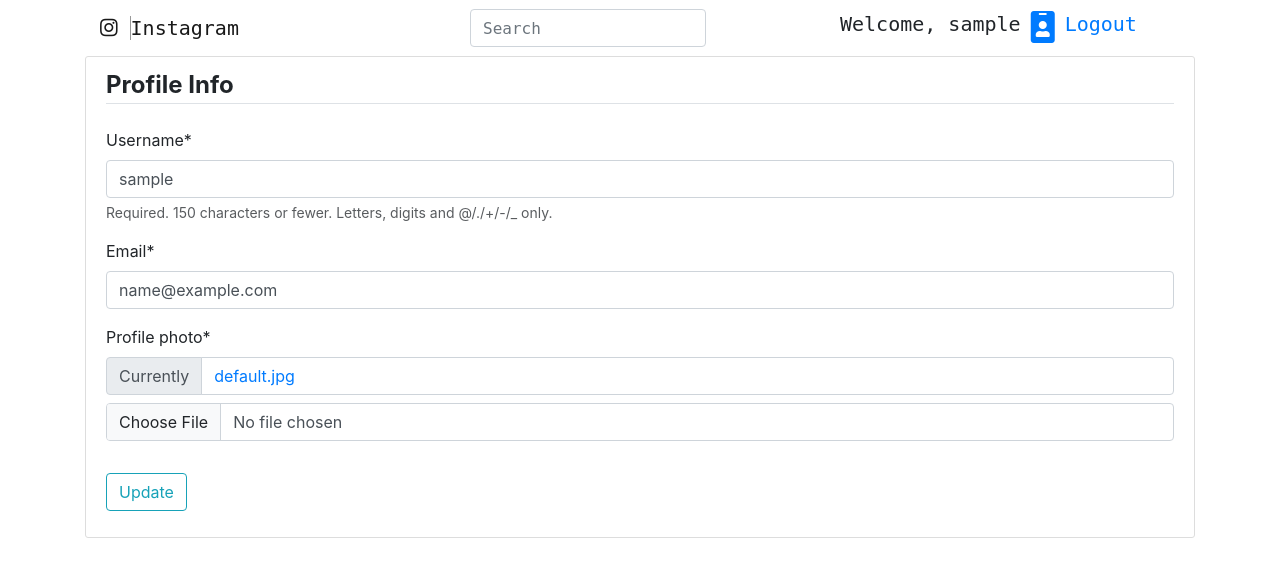
After one commit to aust1inn/insta-aust, a Django app: page /update_profile/ in a window 1280 px wide. The commit adds this page. Shown: the top 577 px of the page. Run offline with Django 3.2, Linux system fonts and the light colour scheme; the visitor is signed in with stand-in values (Sample User, id 1); some libraries are stand-ins or nearby versions; some web fonts are replaced.

Commit message:
sets up page for updating user profile

```diff
--- a/instagram/urls.py
+++ b/instagram/urls.py
@@ -25,6 +25,7 @@
     path('admin/', admin.site.urls),
     url(r'',include('images.urls')),
     path('profile/', user_views.profile, name='profile'),
+    path('update_profile/', user_views.update_profile, name='update_profile'),
     path('register/', user_views.register, name='register'),
     path('login/', auth_views.LoginView.as_view(template_name='users/login.html'), name='login'),
     path('logout/', auth_views.LogoutView.as_view(template_name='users/logout.html'), name='logout'),
--- a/users/forms.py
+++ b/users/forms.py
@@ -22,4 +22,4 @@
 class ProfileUpdateForm(forms.ModelForm):
     class Meta:
         model = Profile
-        fields = ['image']
+        fields = ['profile_photo']
--- a/users/models.py
+++ b/users/models.py
@@ -1,5 +1,7 @@
 from django.db import models
 from django.contrib.auth.models import User
+from PIL import Image
+
 
 
 # Create your models here.
@@ -22,6 +24,15 @@
         profile = Profile.objects.filter(user__username__icontains=search_term)
         return profile
 
+    def save(self):
+        super().save()
+
+        img = Image.open(self.image.path)
+
+        if img.height > 300 or img.width > 300:
+            output_size = (300, 300)
+            img.thumbnail(output_size)
+            img.save(self.image.path)
 
 
 class Image(models.Model):
--- a/users/templates/users/profile.html
+++ b/users/templates/users/profile.html
@@ -9,7 +9,7 @@
         <div class="media-body">
           <h2 class="account-heading">{{ user.username }}</h2>
           <p class="text-secondary">{{ user.profile.bio }}</p>
-
+          <a href="{% url 'update_profile' %}" ">update profile</a>
         </div>
       </div>
       <!-- FORM HERE -->
--- /dev/null
+++ b/users/templates/users/update_profile.html
@@ -0,0 +1,19 @@
+{%extends 'base.html'%}
+{% load crispy_forms_tags %}
+{% block content %}
+    <div class="container">
+        <div class="content-section">
+            <form method="POST" enctype="multipart/form-data">
+                {% csrf_token %}
+                <fieldset class="form-group">
+                    <legend class="border-bottom mb-4">Profile Info</legend>
+                    {{ u_form|crispy }}
+                    {{ p_form|crispy }}
+                </fieldset>
+                <div class="form-group">
+                    <button class="btn btn-outline-info" type="submit">Update</button>
+                </div>
+            </form>
+        </div>
+    </div>
+{% endblock %}
--- a/users/views.py
+++ b/users/views.py
@@ -1,6 +1,7 @@
 from django.shortcuts import render, redirect
 from django.contrib import messages
-from .forms import UserRegisterForm
+from .forms import UserRegisterForm, UserUpdateForm, ProfileUpdateForm
+from django.contrib.auth.decorators import login_required
 
 
 def register(request):
@@ -17,3 +18,26 @@
 
 def profile(request):
     return render(request, 'users/profile.html')
+
+def update_profile(request):
+    if request.method == 'POST':
+        u_form = UserUpdateForm(request.POST, instance=request.user)
+        p_form = ProfileUpdateForm(request.POST,
+                                   request.FILES,
+                                   instance=request.user.profile)
+        if u_form.is_valid() and p_form.is_valid():
+            u_form.save()
+            p_form.save()
+            messages.success(request, f'Your account has been updated!')
+            return redirect('profile')
+
+    else:
+        u_form = UserUpdateForm(instance=request.user)
+        p_form = ProfileUpdateForm(instance=request.user.profile)
+
+    context = {
+        'u_form': u_form,
+        'p_form': p_form
+    }
+
+    return render(request, 'users/update_profile.html', context)
```
